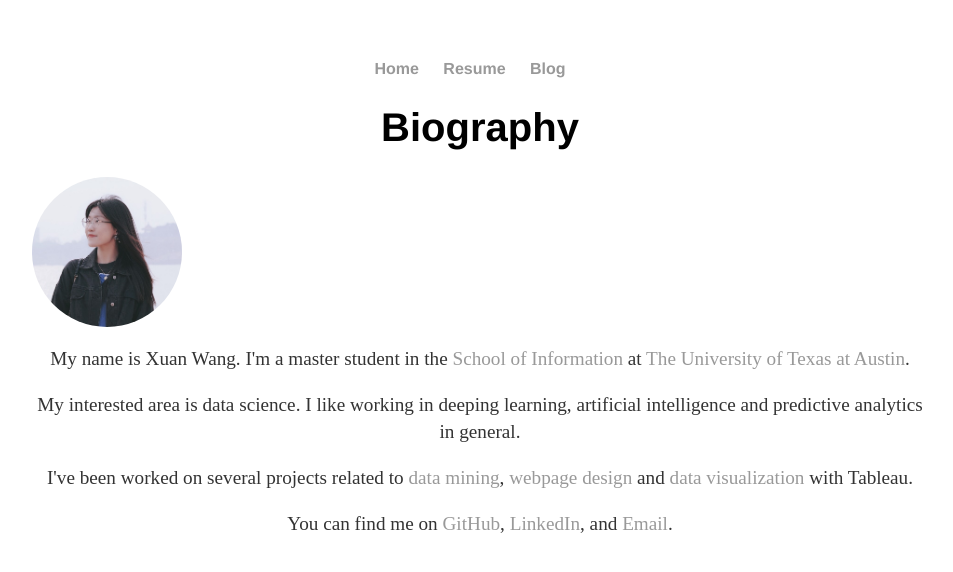
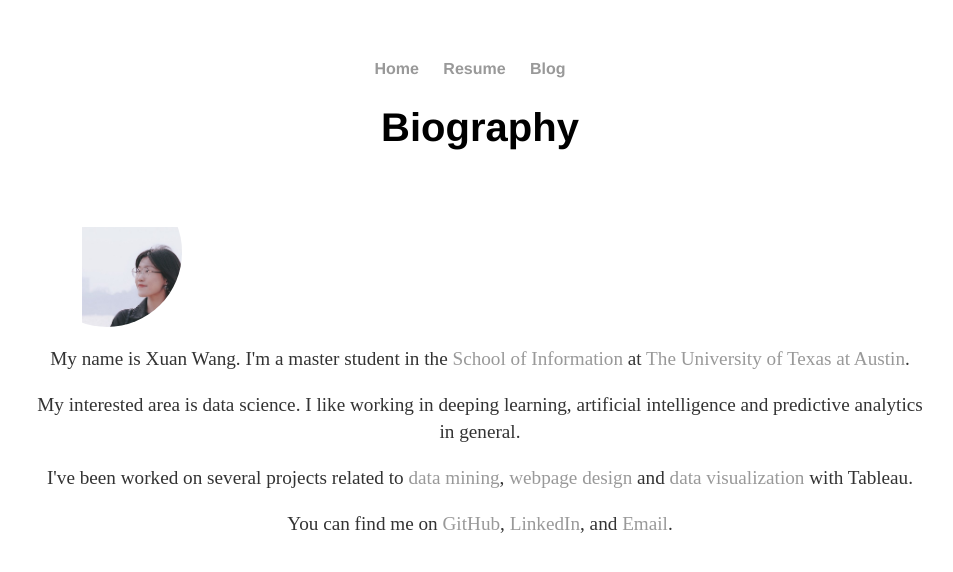
Before and after one commit to xxuanwang-zz/Portfolio, a Jekyll site: the page built from index.html, in a window 1280 px wide. Shown: the top 572 px of the page, without its empty margins (160-1113 px from the left). Built offline with Jekyll 4.4.1, drawn with Linux system fonts in a browser that asks for light colours.

Commit message:
Update index.html

```diff
--- a/index.html
+++ b/index.html
@@ -18,11 +18,14 @@ title: Xuan Wang
 		  position: absolute;
                   top: 50%;
                   left: 50%;
-                  transform: translate(-50%,-50%);
+		  margin-top: -25px;
+  		  margin-left: -25px;
+		  width: 100%;
+		  height: auto;
   </style>
   <section id="about">
     <div class="div">
-	    <img class="img" src="./img/me.jpg" style="width: 100%; height: auto;"/>
+	    <img class="img" src="./img/me.jpg"/>
      </div>
     <p>
       My name is Xuan Wang. I'm a master student in the <a href="https://www.ischool.utexas.edu/">School of Information</a> at <a href="https://www.utexas.edu/">The University of Texas at Austin</a>.
```
